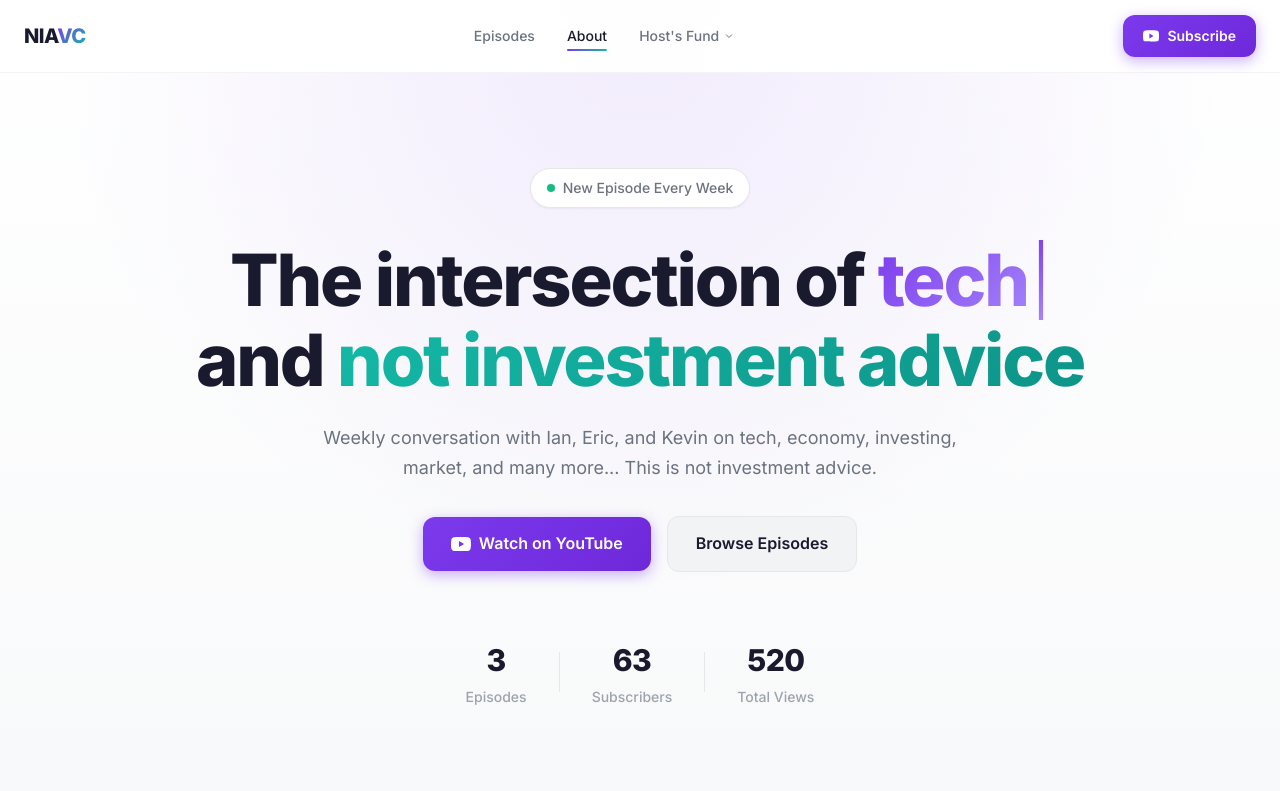
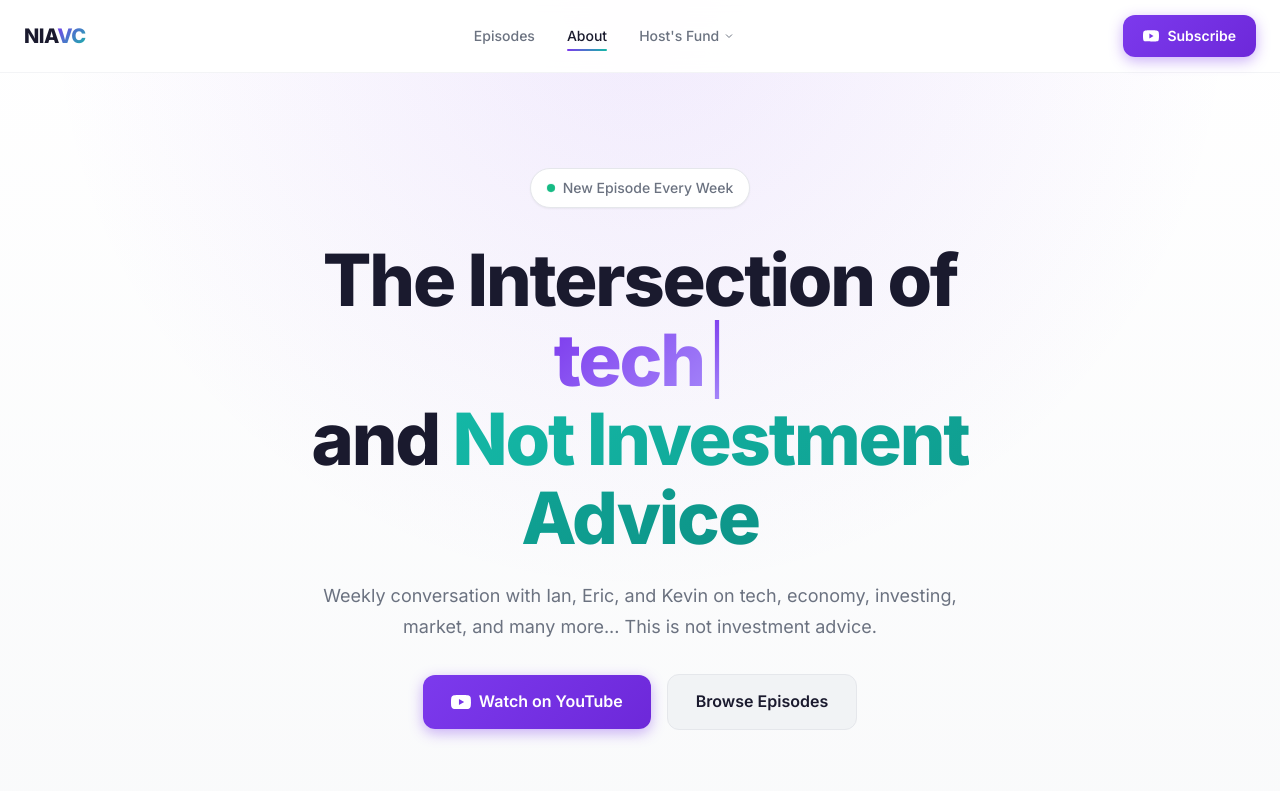
Before and after one commit to rubberama/vcvc, a plain HTML site: page index.html in a window 1280 px wide. Shown: the top 791 px of the page. Drawn offline with Linux system fonts and the light colour scheme; no server answers.

Commit message:
Reorganize hero title to 3 lines layout

```diff
--- a/index.html
+++ b/index.html
@@ -70,10 +70,12 @@
                 <span>New Episode Every Week</span>
             </div>
             <h1 class="hero-title">
-                The intersection of <span class="gradient-text typewriter-container"><span
-                        id="typewriter-text"></span><span class="typewriter-cursor">|</span></span>
+                The Intersection of
                 <br>
-                and <span class="gradient-text-alt">not investment advice</span>
+                <span class="gradient-text typewriter-container"><span id="typewriter-text"></span><span
+                        class="typewriter-cursor">|</span></span>
+                <br>
+                and <span class="gradient-text-alt">Not Investment Advice</span>
             </h1>
             <p class="hero-subtitle">
                 Weekly conversation with Ian, Eric, and Kevin on tech, economy, investing, market, and many more... This
```
